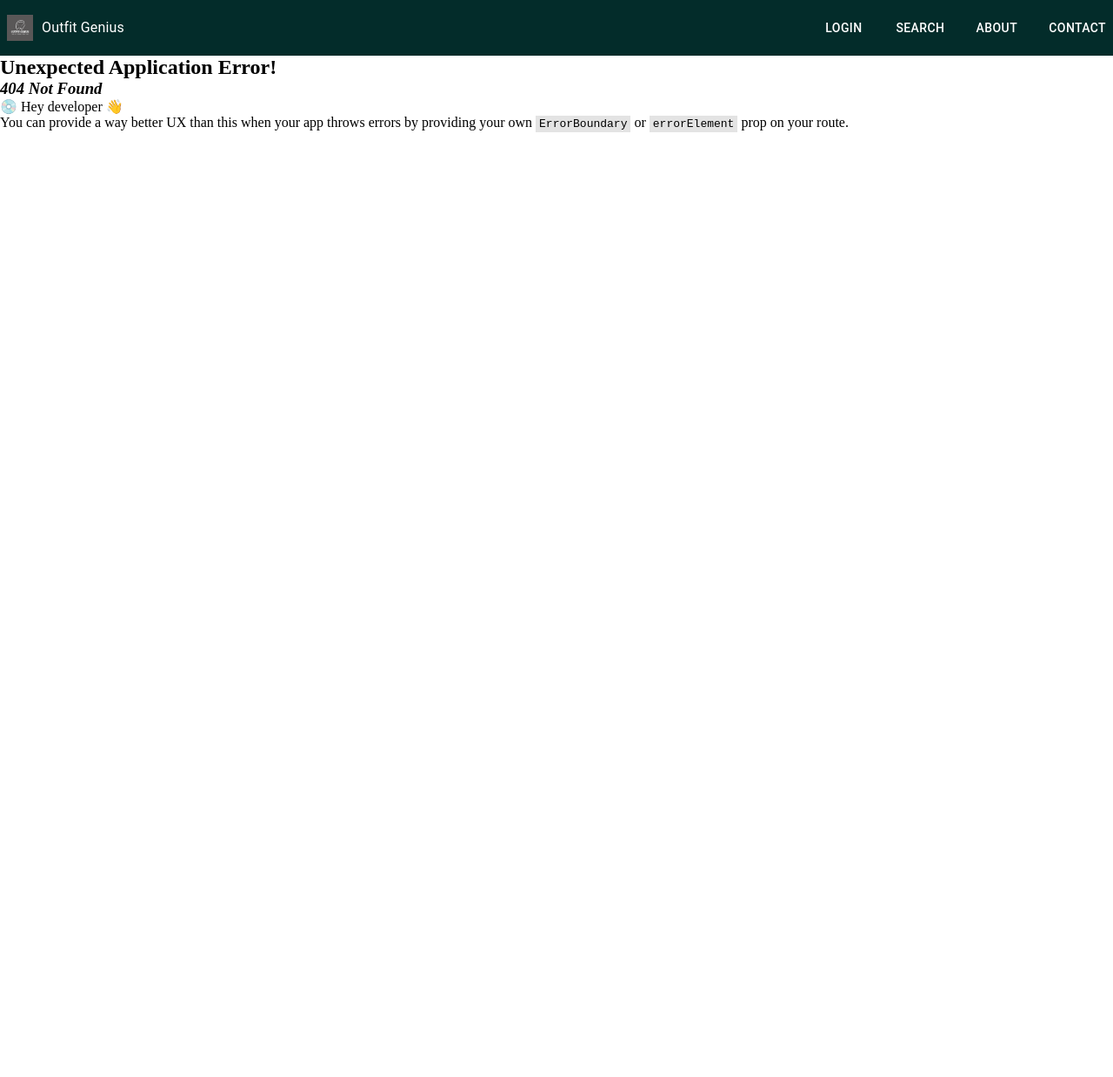
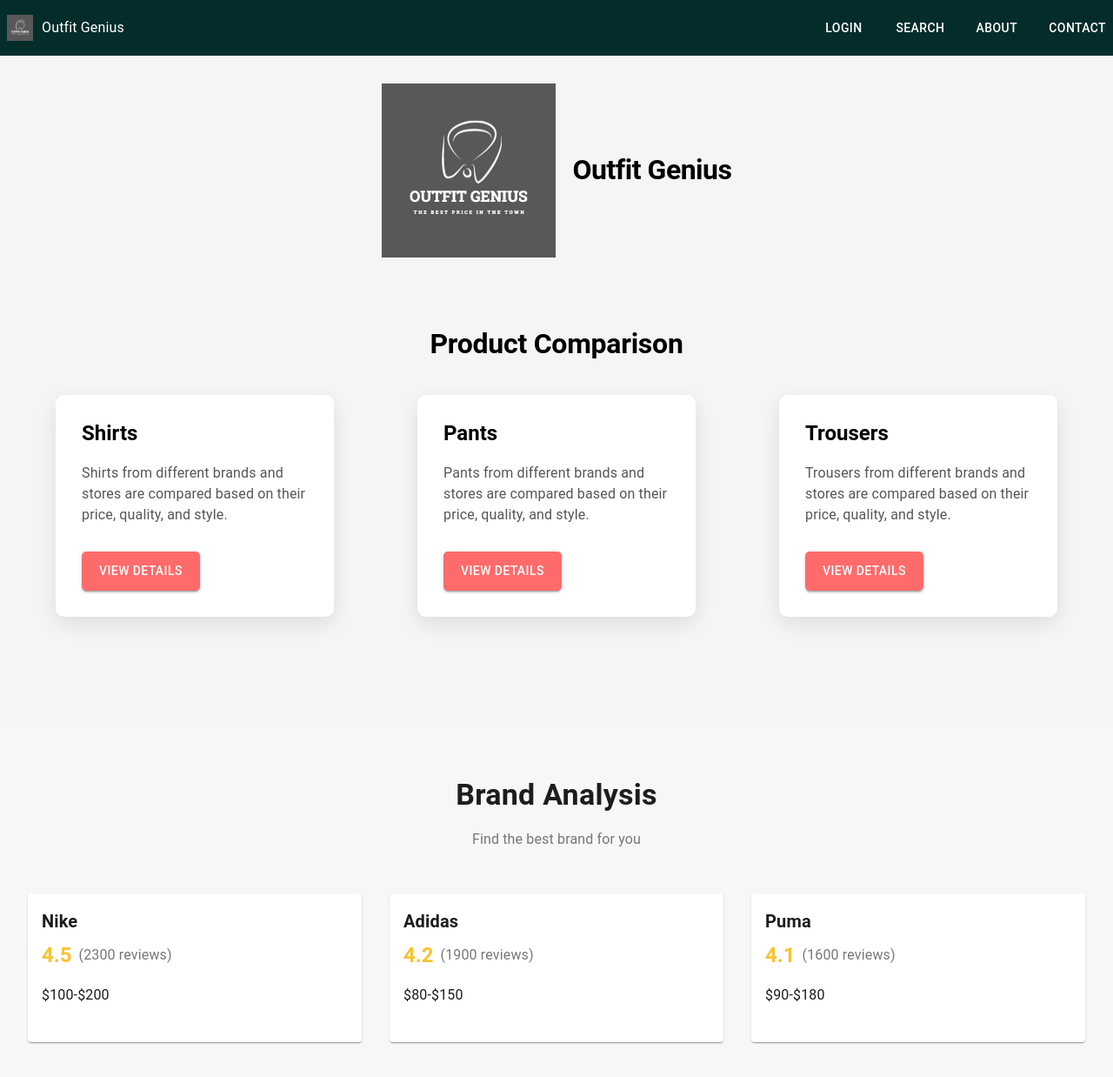
Before and after one commit to frazbhattiiii/outfit-genius, a React (Vite) app: page /about in a window 1280 px wide. Before the commit this address had no page. Shown: the top 1238 px of the page at 87% size. Before the commit the page ends 800 px from the top, so only its background shows below. Built offline with nearby package versions, Linux system fonts and the light colour scheme.

Commit message:
about page

```diff
--- /dev/null
+++ b/src/components/About/About.jsx
@@ -0,0 +1,16 @@
+import React from 'react';
+import AboutPageHeader from './AboutHeader'
+import ProductComparison from './ProductComparison'
+import BrandAnalysis from './BrandAnalysis'
+
+const About = () => {
+  return (
+    <>
+      <AboutPageHeader/>
+      <ProductComparison/>
+      <BrandAnalysis/>
+    </>
+  )
+}
+
+export default About
--- /dev/null
+++ b/src/components/About/AboutHeader.jsx
@@ -0,0 +1,32 @@
+import React from 'react';
+import { Box, Typography } from '@mui/material';
+import {styled} from '@mui/system';
+import OutfitGeniusLogo from '../../assets/logo.png';
+import {createTheme} from '@mui/material/styles';
+const theme = createTheme();
+const OutfitGeniusHeading = styled(Typography)`
+  font-size: 32px;
+  font-weight: bold;
+  margin-left: 20px;
+`;
+
+export default function AboutPageHeader () {
+  return (
+    <Box sx={{
+      display: 'flex',
+      justifyContent: 'center',
+      alignItems: 'center',
+      paddingTop: '2rem',
+      backgroundColor: '#F5F5F5',
+      [theme.breakpoints.down('sm')]: {
+        flexDirection: 'column',
+      },
+    }}>
+      <Box display="flex" alignItems="center">
+        <img src={OutfitGeniusLogo} alt="Outfit Genius Logo" height="200" />
+        </Box>
+        <OutfitGeniusHeading variant="h1">Outfit Genius</OutfitGeniusHeading>
+
+    </Box>
+  );
+};
--- /dev/null
+++ b/src/components/About/BrandAnalysis.jsx
@@ -0,0 +1,63 @@
+import { Box, Typography, Grid, Card, CardContent } from '@mui/material';
+
+const brandData = [
+  {
+    brandName: 'Nike',
+    rating: 4.5,
+    reviews: 2300,
+    priceRange: '$100-$200',
+  },
+  {
+    brandName: 'Adidas',
+    rating: 4.2,
+    reviews: 1900,
+    priceRange: '$80-$150',
+  },
+  {
+    brandName: 'Puma',
+    rating: 4.1,
+    reviews: 1600,
+    priceRange: '$90-$180',
+  },
+];
+
+const BrandAnalysis = () => {
+  return (
+    <Box py={8} px={4} bgcolor="#f7f7f7">
+      <Box textAlign="center" mb={6}>
+        <Typography variant="h4" component="h2" color="#1d1d1d" fontWeight="bold">
+          Brand Analysis
+        </Typography>
+        <Typography variant="subtitle1" color="#777" mt={2}>
+          Find the best brand for you
+        </Typography>
+      </Box>
+      <Grid container spacing={4}>
+        {brandData.map((brand) => (
+          <Grid item xs={12} sm={6} md={4} key={brand.brandName}>
+            <Card>
+              <CardContent>
+                <Typography variant="h6" color="#1d1d1d" fontWeight="bold" gutterBottom>
+                  {brand.brandName}
+                </Typography>
+                <Box display="flex" alignItems="center" mb={2}>
+                  <Typography variant="h5" color="#F7C331" fontWeight="bold" mr={1}>
+                    {brand.rating}
+                  </Typography>
+                  <Typography variant="subtitle1" color="#777" mr={1}>
+                    ({brand.reviews} reviews)
+                  </Typography>
+                </Box>
+                <Typography variant="subtitle1" color="#1d1d1d" mb={2}>
+                  {brand.priceRange}
+                </Typography>
+              </CardContent>
+            </Card>
+          </Grid>
+        ))}
+      </Grid>
+    </Box>
+  );
+};
+
+export default BrandAnalysis;
--- /dev/null
+++ b/src/components/About/ProductComparison.jsx
@@ -0,0 +1,98 @@
+import { Box, Container, Typography,Button } from '@mui/material';
+import { styled } from '@mui/system';
+
+const ProductComparisonSection = styled('section')({
+  backgroundColor: '#F5F5F5',
+  padding: '80px 0',
+
+});
+
+const SectionTitle = styled(Typography)({
+  fontSize: '2rem',
+  fontWeight: 700,
+  marginBottom: '40px',
+  textAlign: 'center',
+});
+
+const ComparisonContainer = styled(Container)({
+  display: 'flex',
+  justifyContent: 'space-between',
+  alignItems: 'center',
+  flexWrap: 'wrap',
+  // on smaller devices, make the cards stack
+  '@media (max-width: 724px)': {
+    flexDirection: 'column',
+  },
+});
+
+const ComparisonCard = styled(Box)({
+  width: '20rem',
+  backgroundColor: '#FFFFFF',
+  borderRadius: '10px',
+  padding: '30px',
+  marginBottom: '40px',
+  boxShadow: '0px 8px 24px rgba(0, 0, 0, 0.1)',
+  transition: 'box-shadow 0.3s ease-in-out',
+  '&:hover': {
+    boxShadow: '0px 8px 40px rgba(0, 0, 0, 0.2)',
+  },
+  // on smaller devices, make the cards stack
+  '@media (max-width: 724px)': {
+    width:'80%'
+  },
+});
+
+const ComparisonTitle = styled(Typography)({
+  fontSize: '1.5rem',
+  fontWeight: 700,
+  marginBottom: '20px',
+});
+
+const ComparisonText = styled(Typography)({
+  fontSize: '1rem',
+  color: '#555555',
+  marginBottom: '30px',
+});
+
+const ComparisonButton = styled(Button)({
+  backgroundColor: '#FF6B6B',
+  color: '#FFFFFF',
+  borderRadius: '5px',
+  padding: '10px 20px',
+  '&:hover': {
+    backgroundColor: '#E25F5F',
+  },
+});
+
+function ProductComparison() {
+  return (
+    <ProductComparisonSection>
+      <SectionTitle variant="h2">Product Comparison</SectionTitle>
+      <ComparisonContainer maxWidth="lg">
+        <ComparisonCard>
+          <ComparisonTitle variant="h3">Shirts</ComparisonTitle>
+          <ComparisonText>
+            Shirts from different brands and stores are compared based on their price, quality, and style.
+          </ComparisonText>
+          <ComparisonButton variant="contained">View Details</ComparisonButton>
+        </ComparisonCard>
+        <ComparisonCard>
+          <ComparisonTitle variant="h3">Pants</ComparisonTitle>
+          <ComparisonText>
+            Pants from different brands and stores are compared based on their price, quality, and style.
+          </ComparisonText>
+          <ComparisonButton variant="contained">View Details</ComparisonButton>
+        </ComparisonCard>
+        <ComparisonCard>
+          <ComparisonTitle variant="h3">Trousers</ComparisonTitle>
+          <ComparisonText>
+            Trousers from different brands and stores are compared based on their price, quality, and style.
+          </ComparisonText>
+          <ComparisonButton variant="contained">View Details</ComparisonButton>
+        </ComparisonCard>
+      </ComparisonContainer>
+    </ProductComparisonSection>
+  );
+}
+
+export default ProductComparison;
--- a/src/main.jsx
+++ b/src/main.jsx
@@ -9,6 +9,7 @@ import Home from "./routes/home";
 import Authentication from "./routes/Authentication";
 import NavBar from "./components/common/NavBar";
 import Search from "./routes/Search";
+import About from "./components/About/About";
 const router = createBrowserRouter([
   {
     path: "/",
@@ -22,6 +23,10 @@ const router = createBrowserRouter([
   {
     path:"/search",
     element: <Search/>
+  },
+  {
+    path:'/about',
+    element:<About/>
   }
 ]);
 
```
